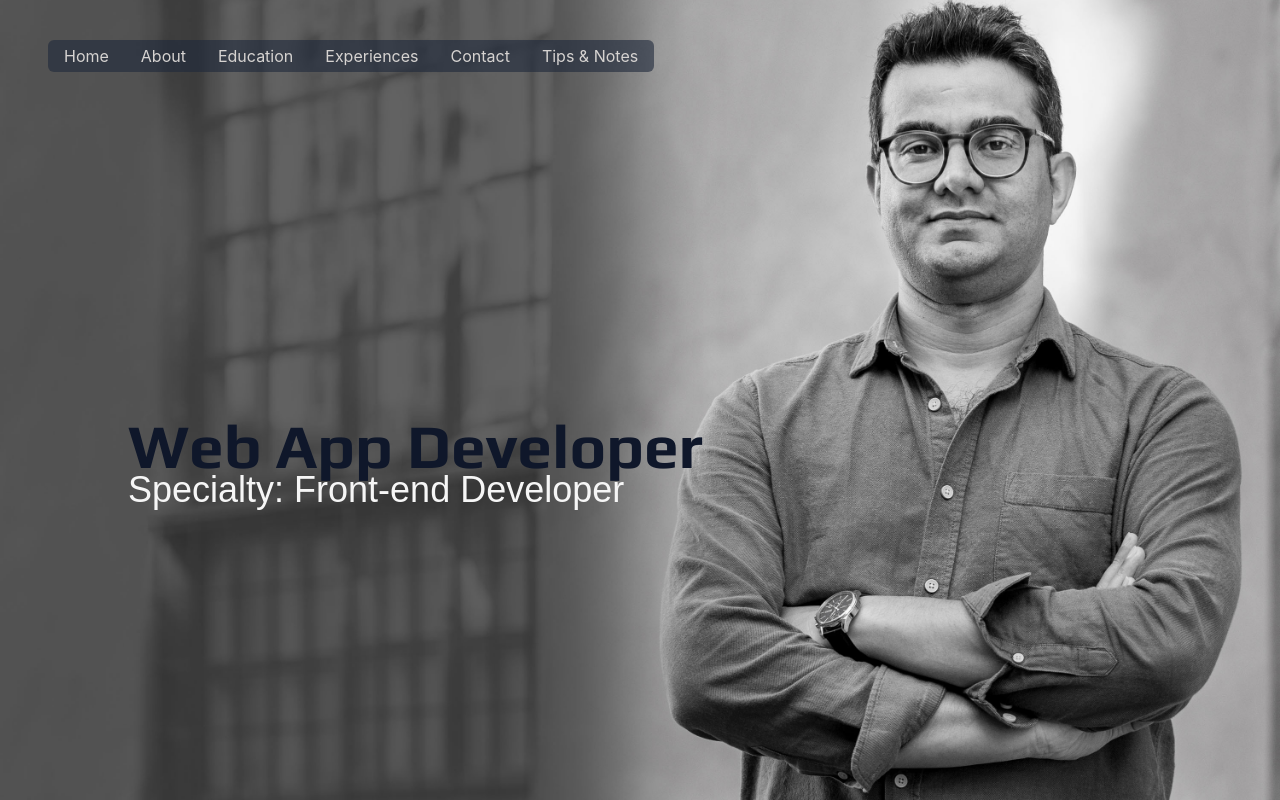
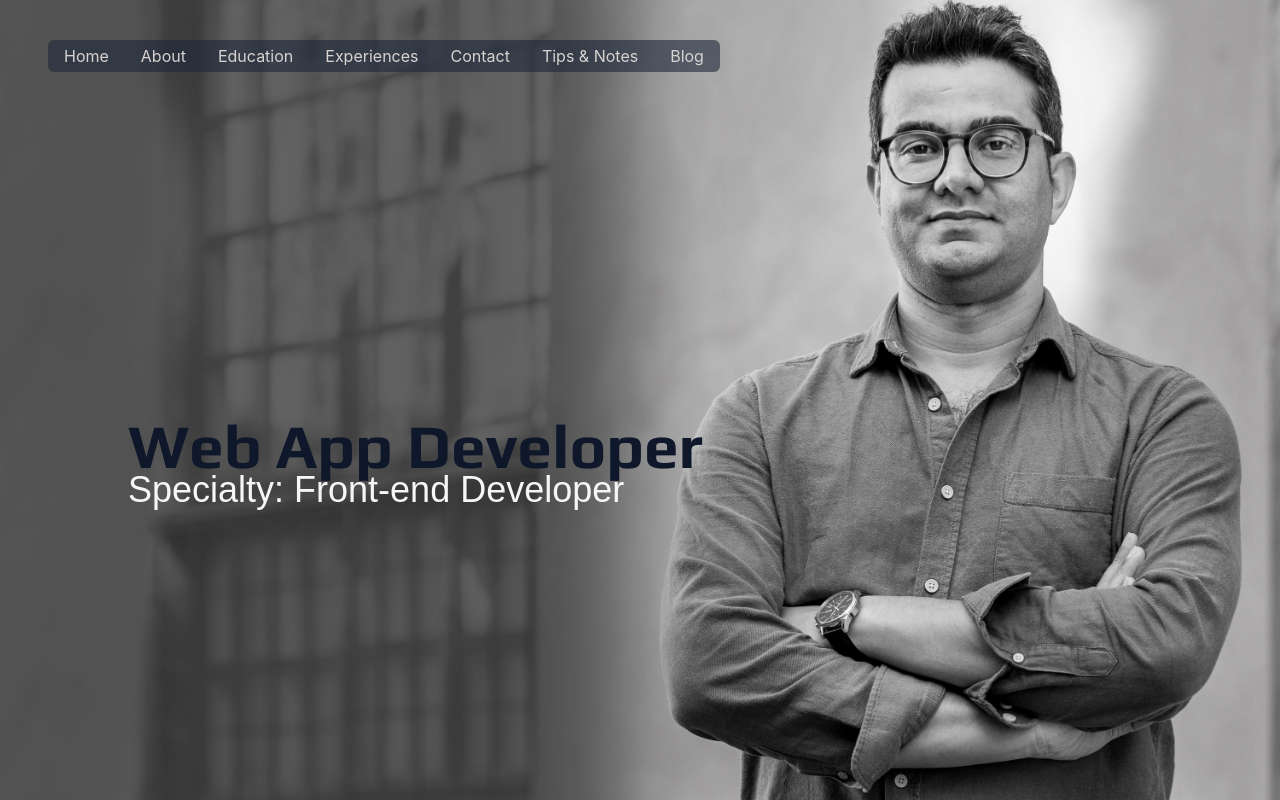
Before and after one commit to Cristian-Nass/cristian-nass-personal-web-site, a React (Vite) app: page / in a window 1280 px wide. Built offline with nearby package versions, Linux system fonts and the light colour scheme; a web font is replaced by a local one.

Commit message:
Add Blog Link

```diff
--- a/src/components/Navbar.tsx
+++ b/src/components/Navbar.tsx
@@ -1,17 +1,18 @@
-import {useState} from 'react';
-import {Link} from 'react-router-dom';
-import {useMediaQuery} from 'usehooks-ts';
+import { useState } from 'react';
+import { Link } from 'react-router-dom';
+import { useMediaQuery } from 'usehooks-ts';
 
 const Navbar = () => {
   const matches = useMediaQuery('(min-width: 1024px)');
   const [menuToggle, setMenuToggle] = useState(false);
   const items = [
-    {title: 'Home', link: '/', id: '1'},
-    {title: 'About', link: '/about', id: '2'},
-    {title: 'Education', link: '/education', id: '3'},
-    {title: 'Experiences', link: '/experiences', id: '4'},
-    {title: 'Contact', link: '/contact', id: '5'},
-    {title: 'Tips & Notes', link: 'https://cristian-notes.web.app', id: '6'},
+    { title: 'Home', link: '/', id: '1' },
+    { title: 'About', link: '/about', id: '2' },
+    { title: 'Education', link: '/education', id: '3' },
+    { title: 'Experiences', link: '/experiences', id: '4' },
+    { title: 'Contact', link: '/contact', id: '5' },
+    { title: 'Tips & Notes', link: 'https://cristian-notes.web.app', id: '6' },
+    { title: 'Blog', link: 'https://cristiannassblog.wordpress.com/', id: '7' },
   ];
 
   return (
@@ -21,7 +22,7 @@ const Navbar = () => {
           <nav className="text-base z-20 relative text-stone-300 bg-slate-800 bg-opacity-60 float-left rounded-md px-4 py-1">
             <ul className="flex gap-8">
               {items.map((item) =>
-                item.title === 'Tips & Notes' ? (
+                item.id === '6' || item.id === '7' ? (
                   <a href={item.link} target="_blank" key={item.id}>
                     <li>{item.title}</li>
                   </a>
@@ -43,13 +44,13 @@ const Navbar = () => {
             onClick={() => setMenuToggle(!menuToggle)}>
             <ul className="flex px-0 py-0">
               <div>
-                <div className="w-5 bg-white" style={{height: '2px'}}></div>
+                <div className="w-5 bg-white" style={{ height: '2px' }}></div>
                 <div
                   className="mt-1 w-5 bg-white"
-                  style={{height: '2px'}}></div>
+                  style={{ height: '2px' }}></div>
                 <div
                   className="mt-1 w-5 bg-white"
-                  style={{height: '2px'}}></div>
+                  style={{ height: '2px' }}></div>
               </div>
             </ul>
           </nav>
@@ -60,13 +61,18 @@ const Navbar = () => {
                 border: 'solid 1px rgb(154, 156, 158)',
                 boxShadow: '2px 2px 2px rgb(93, 93, 93)',
               }}>
-              {items.map((item) => (
-                <Link to={item.link} key={item.id}>
-                  <div className="menu-items-mobile hover:bg-slate-300 hover:text-black px-2 py-1 text-slate-400">
-                    <div onClick={() => setMenuToggle(false)}>{item.title}</div>
-                  </div>
-                </Link>
-              ))}
+              {items.map((item) =>
+                item.id === '6' || item.id === '7' ? (
+                  <a href={item.link} target="_blank" key={item.id}>
+                    <li className
+                      ="menu-items-mobile hover:bg-slate-300 hover:text-black px-2 py-1 text-slate-400 list-none">{item.title}</li>
+                  </a>
+                ) : (
+                  <Link to={item.link} key={item.id}>
+                    <li className
+                      ="menu-items-mobile hover:bg-slate-300 hover:text-black px-2 py-1 text-slate-400 list-none" onClick={() => setMenuToggle(false)}>{item.title}</li>
+                  </Link>
+                ))}
             </div>
           )}
         </div>
```
